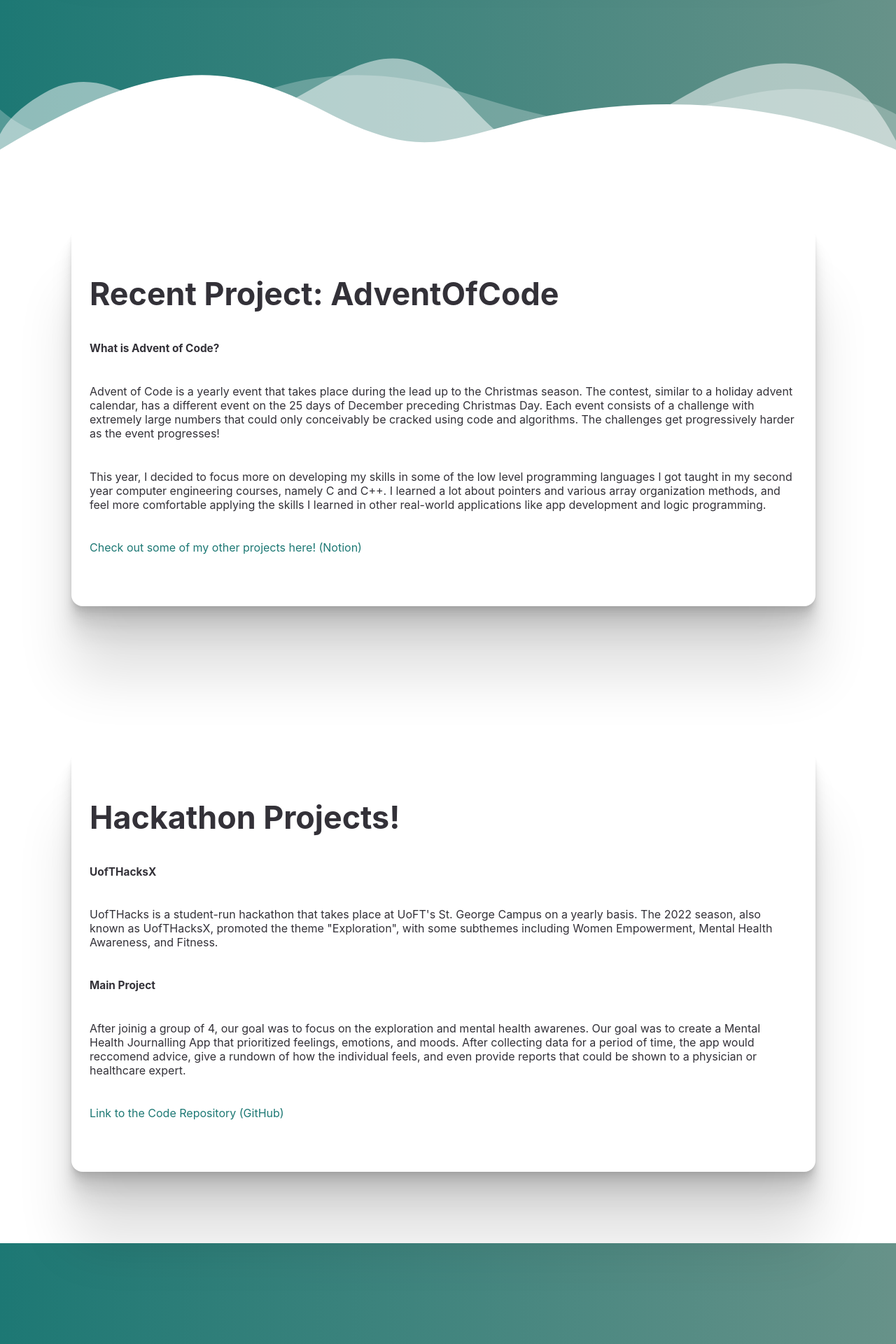
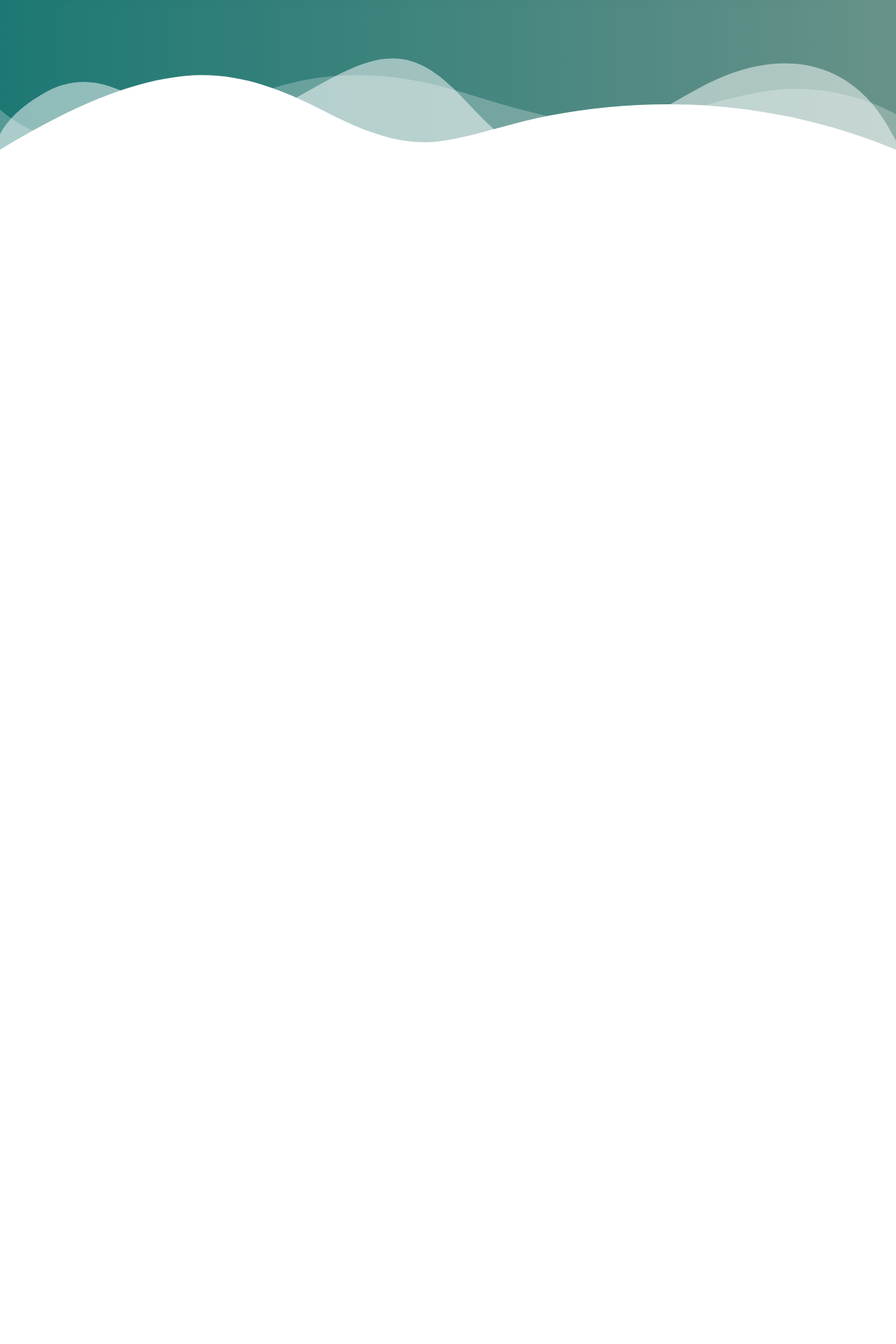
Before and after one commit to varunan-vara/varunan-vara.github.io, a React (Create React App) app: page / in a window 1280 px wide. Shown: the part 1361-3281 px from the top of the page at 70% size. After the commit the page ends 1582 px from the top, so only its background shows below. Built offline with nearby package versions, Linux system fonts and the light colour scheme.

Commit message:
Updated site, removed old projects, added notion

```diff
--- a/package.json
+++ b/package.json
@@ -44,8 +44,8 @@
     ]
   },
   "devDependencies": {
-    "awesome-typescript-loader": "^5.2.1",
     "gh-pages": "^5.0.0",
+    "ts-loader": "^9.5.4",
     "typescript": "^4.7.4"
   }
 }
--- a/src/Content-Elements/HomeScreen.js
+++ b/src/Content-Elements/HomeScreen.js
@@ -11,7 +11,7 @@ const AnimatingHome = () => {
       <div id="quickLinks" className="shadedBoxShadow">
         <a id="linkedInButton" className="socialsButton" href={"https://www.linkedin.com/in/varunan-varathan"}  target="_blank" rel="noopener noreferrer">My LinkedIn</a>
         <a id="githubButton" className="socialsButton" href={"https://github.com/varunan-vara"} target="_blank" rel="noopener noreferrer">My GitHub</a>
-        <a id="resumeButton" className="socialsButton" href={Pdf}>My Resume</a>
+        <a id="resumeButton" className="socialsButton" href={"https://www.notion.so/varunan-vara"}>My Notion</a>
       </div>
       <div id="curveHolder">
         <div className="custom-shape-divider-bottom-1632688346">
@@ -22,26 +22,6 @@ const AnimatingHome = () => {
             </svg>
         </div>
       </div>
-      <div id="enggrid" >
-        <div className = "ProjectBox shadedBoxShadow">
-          <p className = "ProjectBoxTitle">Recent Project: AdventOfCode</p>
-          <p className = "ProjectBoxSubtitle" >What is Advent of Code?</p>
-          <p className = "ProjectBoxText" >Advent of Code is a yearly event that takes place during the lead up to the Christmas season. The contest, similar to a holiday advent calendar, has a different event on the 25 days of December preceding Christmas Day. Each event consists of a challenge with extremely large numbers that could only conceivably be cracked using code and algorithms. The challenges get progressively harder as the event progresses!</p>
-          <p className = "ProjectBoxText" >This year, I decided to focus more on developing my skills in some of the low level programming languages I got taught in my second year computer engineering courses, namely C and C++. I learned a lot about pointers and various array organization methods, and feel more comfortable applying the skills I learned in other real-world applications like app development and logic programming.</p>
-          <a className = "ProjectLink" href={"https://varunan-vara.notion.site/Personal-Projects-f606cbe730bf4da38bad4b0ed2559ac6"}><p className="ProjectBoxText" >Check out some of my other projects here! (Notion)</p></a>
-          <div className = "ProjectSpacer"></div>
-        </div>
-        <div className = "ProjectBox shadedBoxShadow">
-          <p className = "ProjectBoxTitle">Hackathon Projects!</p>
-          <p className = "ProjectBoxSubtitle" >UofTHacksX</p>
-          <p className = "ProjectBoxText" >UofTHacks is a student-run hackathon that takes place at UoFT's St. George Campus on a yearly basis. The 2022 season, also known as UofTHacksX, promoted the theme "Exploration", with some subthemes including Women Empowerment, Mental Health Awareness, and Fitness.</p>
-          <p className = "ProjectBoxSubtitle" >Main Project</p>
-          <p className = "ProjectBoxText" >After joinig a group of 4, our goal was to focus on the exploration and mental health awarenes. Our goal was to create a Mental Health Journalling App that prioritized feelings, emotions, and moods. After collecting data for a period of time, the app would reccomend advice, give a rundown of how the individual feels, and even provide reports that could be shown to a physician or healthcare expert.</p>
-          <a className = "ProjectLink" href={"https://github.com/varunan-vara/UofTHacksX-Ant-Hill"}><p className="ProjectBoxText" >Link to the Code Repository (GitHub)</p></a>
-          <div className = "ProjectSpacer"></div>
-        </div>
-      </div>
-      <div id="footer"></div>
     </div>
   )
 }
```
Also changed, not shown: 1 other file (tests, documents, lock files or other folders).
